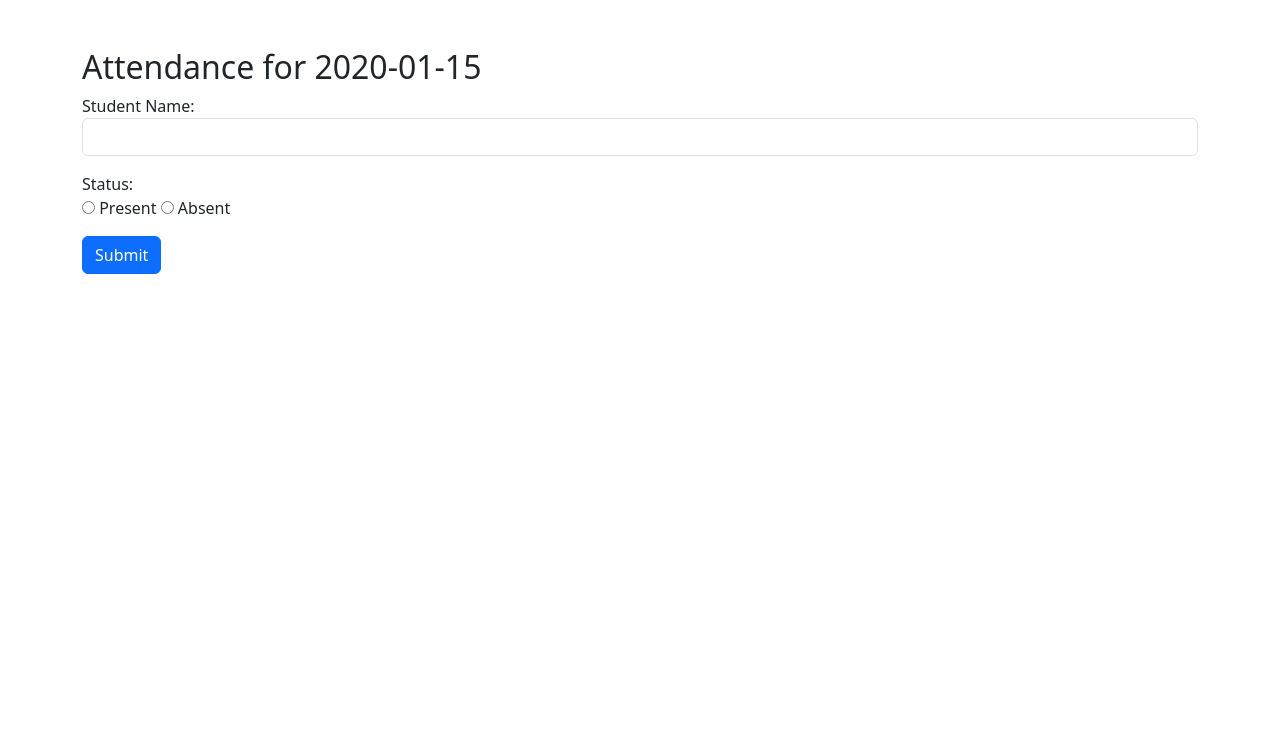
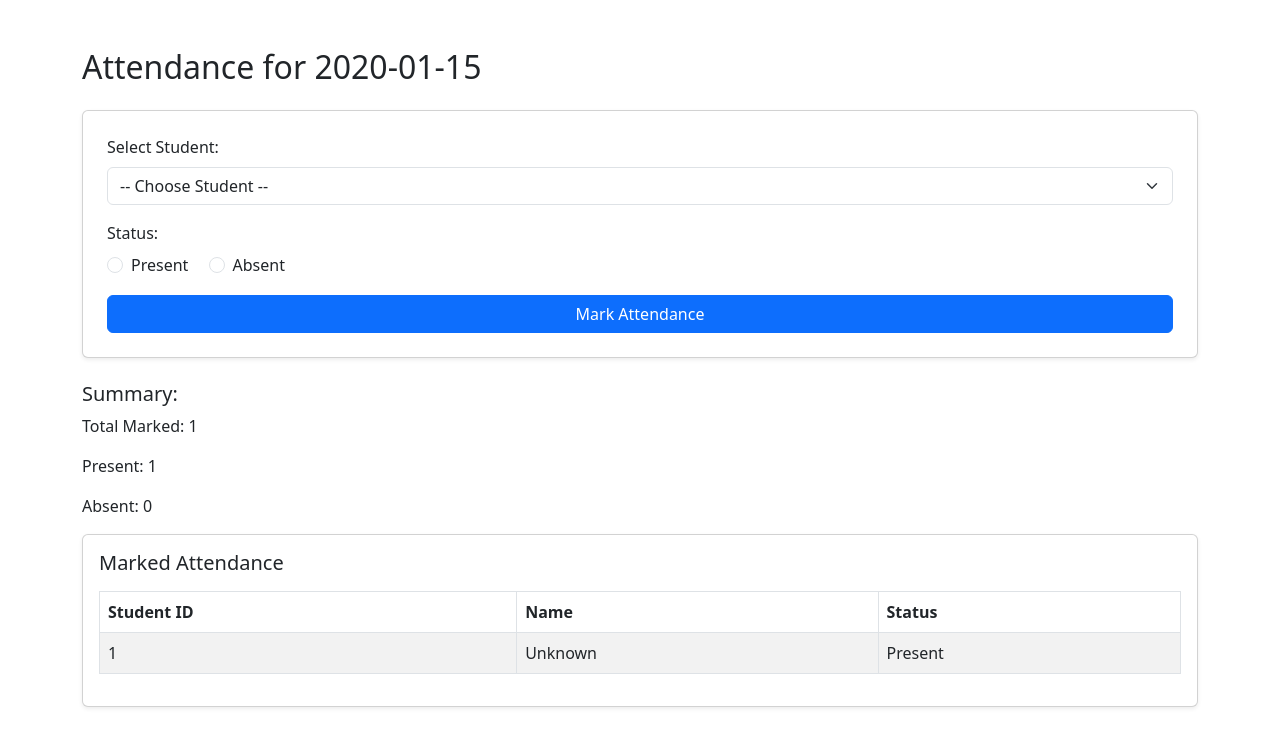
Before and after one commit to DEBABRATA1331/student-id-platform, a Flask app: page /attendance/2020-01-15 in a window 1280 px wide. Shown: the top 747 px of the page. Run offline with Flask 3, Linux system fonts and the light colour scheme; data comes from the database, SQL or seed files in the repository; both versions use the stored data as it was after the commit; tables that the repository leaves empty hold one stand-in row (values such as "Sample post").

Commit message:
Updated attendance table with live refresh and cleaned up ID card template

```diff
--- a/app/routes.py
+++ b/app/routes.py
@@ -198,14 +198,80 @@
         flash(f"Attendance session for {event_date} started! Students have 3 minutes.", "success")
     return redirect(url_for("admin_dashboard"))
 
-@app.route("/attendance/<event_date>")
-def attendance_page(event_date):
+# ---------------- ATTENDANCE ----------------
+@app.route("/attendance/<event_date>", methods=["GET", "POST"])
+def attendance(event_date):
     conn = sqlite3.connect(os.path.join("instance", "students.db"))
     c = conn.cursor()
+
+    if request.method == "POST":
+        student_id = request.form.get("student_id")
+        status = request.form.get("status")  # "Present" or "Absent"
+
+        if not student_id:
+            flash("⚠ Invalid student ID!", "danger")
+            return redirect(url_for("attendance", event_date=event_date))
+
+        # Store in active_attendance (temporary session)
+        if event_date in active_attendance:
+            active_attendance[event_date][student_id] = status
+
+        # Store in DB
+        c.execute("""
+            CREATE TABLE IF NOT EXISTS attendance (
+                id INTEGER PRIMARY KEY AUTOINCREMENT,
+                student_id INTEGER,
+                event_date TEXT,
+                status TEXT
+            )
+        """)
+        c.execute(
+            "INSERT INTO attendance (student_id, event_date, status) VALUES (?, ?, ?)",
+            (student_id, event_date, status)
+        )
+        conn.commit()
+        flash(f"✅ Attendance marked as {status} for Student {student_id}", "success")
+        return redirect(url_for("attendance", event_date=event_date))
+
+    # GET request → show all students
     c.execute("SELECT id, name FROM students")
     students = c.fetchall()
+
+    # Fetch attendance records for this event_date
+    c.execute("SELECT student_id, status FROM attendance WHERE event_date = ?", (event_date,))
+    attendance_records_db = c.fetchall()
+
+    # Merge with student names and calculate counts
+    attendance_records = []
+    present_count = 0
+    absent_count = 0
+    for rec in attendance_records_db:
+        student_id, status = rec
+        name = next((s[1] for s in students if s[0] == student_id), "Unknown")
+        attendance_records.append({"student_id": student_id, "name": name, "status": status})
+        if status == "Present":
+            present_count += 1
+        elif status == "Absent":
+            absent_count += 1
+
+    attendance_summary = {
+        "total": len(attendance_records),
+        "present": present_count,
+        "absent": absent_count
+    }
+
     conn.close()
-    return render_template("attendance.html", event_date=event_date, students=students)
+
+    return render_template(
+        "attendance.html",
+        event_date=event_date,
+        students=students,
+        attendance_records=attendance_records,
+        attendance_summary=attendance_summary
+    )
+
+
+
 
 @app.route("/attendance/mark/<event_date>/<int:student_id>")
 def mark_attendance(event_date, student_id):
--- a/app/templates/attendance.html
+++ b/app/templates/attendance.html
@@ -7,19 +7,91 @@
 </head>
 <body>
 <div class="container mt-5">
-    <h2>Attendance for {{ event_date }}</h2>
-    <form method="POST">
+    <h2 class="mb-4">Attendance for {{ event_date }}</h2>
+
+    <!-- Attendance Form -->
+    <form method="POST" class="card p-4 shadow-sm mb-4">
         <div class="mb-3">
-            <label>Student Name:</label>
-            <input type="text" name="student_name" class="form-control" required>
+            <label for="student_id" class="form-label">Select Student:</label>
+            <select name="student_id" id="student_id" class="form-select" required>
+                <option value="">-- Choose Student --</option>
+                {% for student in students %}
+                    <option value="{{ student[0] }}">{{ student[1] }} (ID: {{ student[0] }})</option>
+                {% endfor %}
+            </select>
         </div>
+
         <div class="mb-3">
-            <label>Status:</label><br>
-            <input type="radio" name="status" value="Present" required> Present
-            <input type="radio" name="status" value="Absent" required> Absent
+            <label class="form-label">Status:</label><br>
+            <div class="form-check form-check-inline">
+                <input type="radio" name="status" value="Present" id="present" class="form-check-input" required>
+                <label for="present" class="form-check-label">Present</label>
+            </div>
+            <div class="form-check form-check-inline">
+                <input type="radio" name="status" value="Absent" id="absent" class="form-check-input" required>
+                <label for="absent" class="form-check-label">Absent</label>
+            </div>
         </div>
-        <button type="submit" class="btn btn-primary">Submit</button>
+
+        <button type="submit" class="btn btn-primary">Mark Attendance</button>
     </form>
+
+    <!-- Attendance Summary -->
+    <div class="mb-3">
+        <h5>Summary:</h5>
+        <p>Total Marked: <span id="total-count">{{ attendance_summary.total }}</span></p>
+        <p>Present: <span id="present-count">{{ attendance_summary.present }}</span></p>
+        <p>Absent: <span id="absent-count">{{ attendance_summary.absent }}</span></p>
+    </div>
+
+    <!-- Live Attendance Table -->
+    <div class="card p-3 shadow-sm">
+        <h5 class="mb-3">Marked Attendance</h5>
+        <table class="table table-bordered table-striped" id="attendance-table">
+            <thead>
+                <tr>
+                    <th>Student ID</th>
+                    <th>Name</th>
+                    <th>Status</th>
+                </tr>
+            </thead>
+            <tbody id="attendance-body">
+                {% for record in attendance_records %}
+                <tr>
+                    <td>{{ record.student_id }}</td>
+                    <td>{{ record.name }}</td>
+                    <td>{{ record.status }}</td>
+                </tr>
+                {% endfor %}
+                {% if attendance_records|length == 0 %}
+                <tr>
+                    <td colspan="3" class="text-center">No attendance marked yet.</td>
+                </tr>
+                {% endif %}
+            </tbody>
+        </table>
+    </div>
 </div>
+
+<script>
+    // Auto-refresh every 10 seconds
+    setInterval(() => {
+        fetch(window.location.href, { headers: { 'X-Requested-With': 'XMLHttpRequest' } })
+            .then(response => response.text())
+            .then(html => {
+                const parser = new DOMParser();
+                const doc = parser.parseFromString(html, 'text/html');
+
+                // Update table body
+                const newBody = doc.getElementById('attendance-body');
+                document.getElementById('attendance-body').innerHTML = newBody.innerHTML;
+
+                // Update summary counts
+                document.getElementById('total-count').textContent = doc.getElementById('total-count').textContent;
+                document.getElementById('present-count').textContent = doc.getElementById('present-count').textContent;
+                document.getElementById('absent-count').textContent = doc.getElementById('absent-count').textContent;
+            });
+    }, 10000); // 10 seconds
+</script>
 </body>
 </html>
```
Also changed, not shown: app/templates/idcard.html (+0 -13 lines), instance/students.db.
